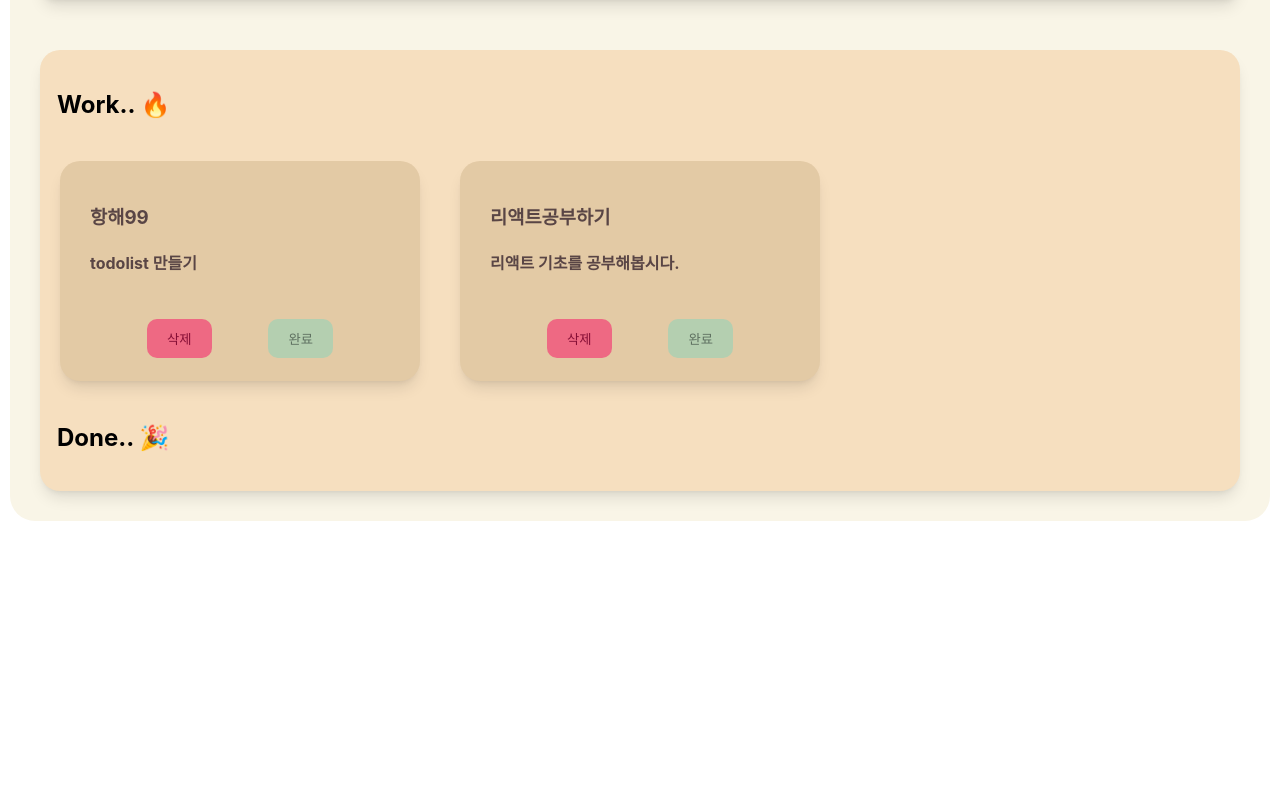
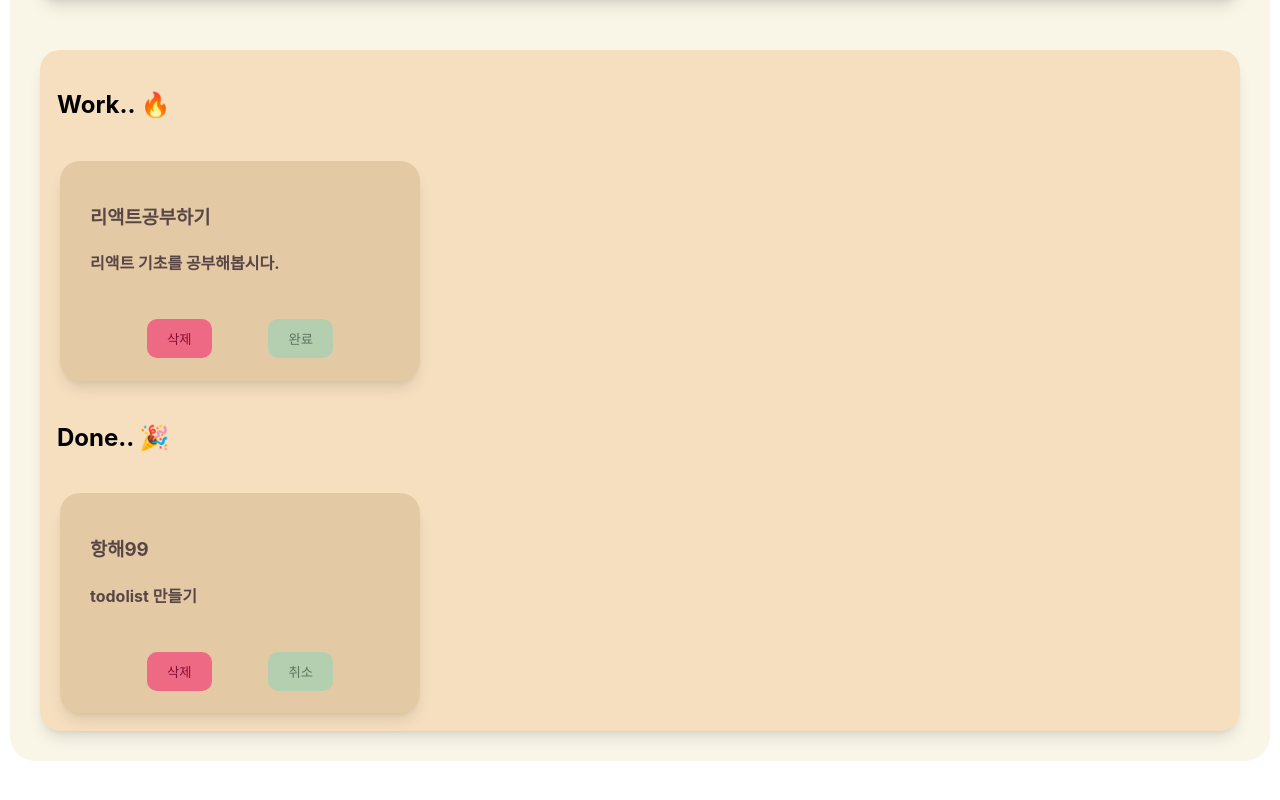
Before and after one commit to hdlee0619/react-todo, a React (Create React App) app: page / in a window 1280 px wide. Shown: the part 352-1152 px from the top of the page. Before the commit the page ends 923 px from the top, so only its background shows below. Built offline with nearby package versions, Linux system fonts and the light colour scheme.

Commit message:
feat: Add classification functionality for ToDoCard's state in ToDoCardContainer.jsx

```diff
--- a/src/App.jsx
+++ b/src/App.jsx
@@ -62,6 +62,7 @@ const App = () => {
           <ToDoTitle>Work.. 🔥</ToDoTitle>
           <ToDoList>
             {toDo
+              .filter((item) => item.isDone === false)
               .sort((a, b) => b.id - a.id)
               .map((item) => {
                 return (
@@ -72,7 +73,18 @@ const App = () => {
               })}
           </ToDoList>
           <ToDoTitle>Done.. 🎉</ToDoTitle>
-          <ToDoList></ToDoList>
+          <ToDoList>
+            {toDo
+              .filter((item) => item.isDone !== false)
+              .sort((a, b) => b.id - a.id)
+              .map((item) => {
+                return (
+                  <ToDoCardContainer item={item} setToDo={setToDo} toDo={toDo} key={item.id}>
+                    취소
+                  </ToDoCardContainer>
+                );
+              })}
+          </ToDoList>
         </ListContainer>
       </main>
     </AppContainer>
--- a/src/components/ToDoCardContainer.jsx
+++ b/src/components/ToDoCardContainer.jsx
@@ -47,6 +47,17 @@ const ToDoCardContainer = (props) => {
     let copy = [...props.toDo];
     props.setToDo(copy.filter((item) => props.item.id !== item.id));
   };
+  const changeStateIsDone = () => {
+    let copy = [...props.toDo.filter((item) => props.item.id !== item.id)];
+
+    if (props.item.isDone === false) {
+      props.item.isDone = true;
+      props.setToDo([props.item, ...copy]);
+    } else {
+      props.item.isDone = false;
+      props.setToDo([props.item, ...copy]);
+    }
+  };
   return (
     <ToDoCard>
       <div>
@@ -55,7 +66,7 @@ const ToDoCardContainer = (props) => {
       </div>
       <BtnContainer>
         <DeleteCardBtn onClick={deleteToDoCard}>삭제</DeleteCardBtn>
-        <DoneCardBtn>{props.children}</DoneCardBtn>
+        <DoneCardBtn onClick={changeStateIsDone}>{props.children}</DoneCardBtn>
       </BtnContainer>
     </ToDoCard>
   );
```
